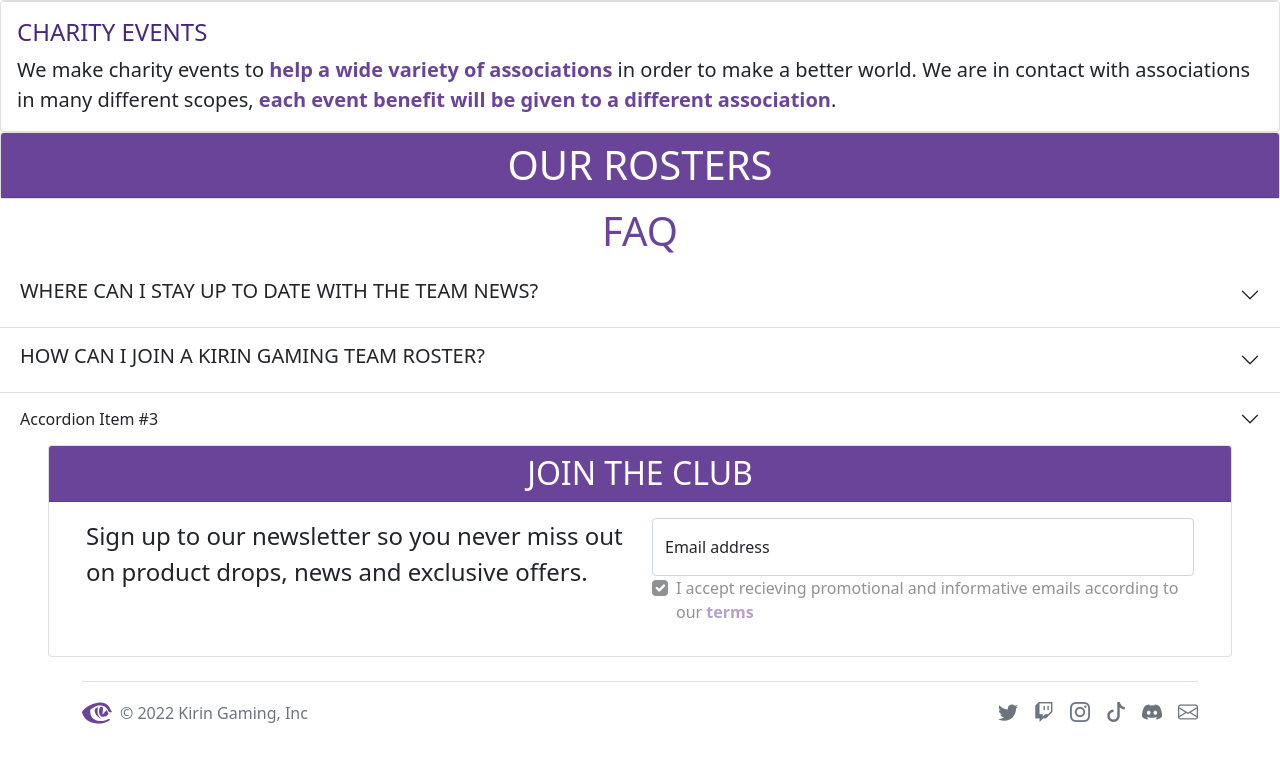
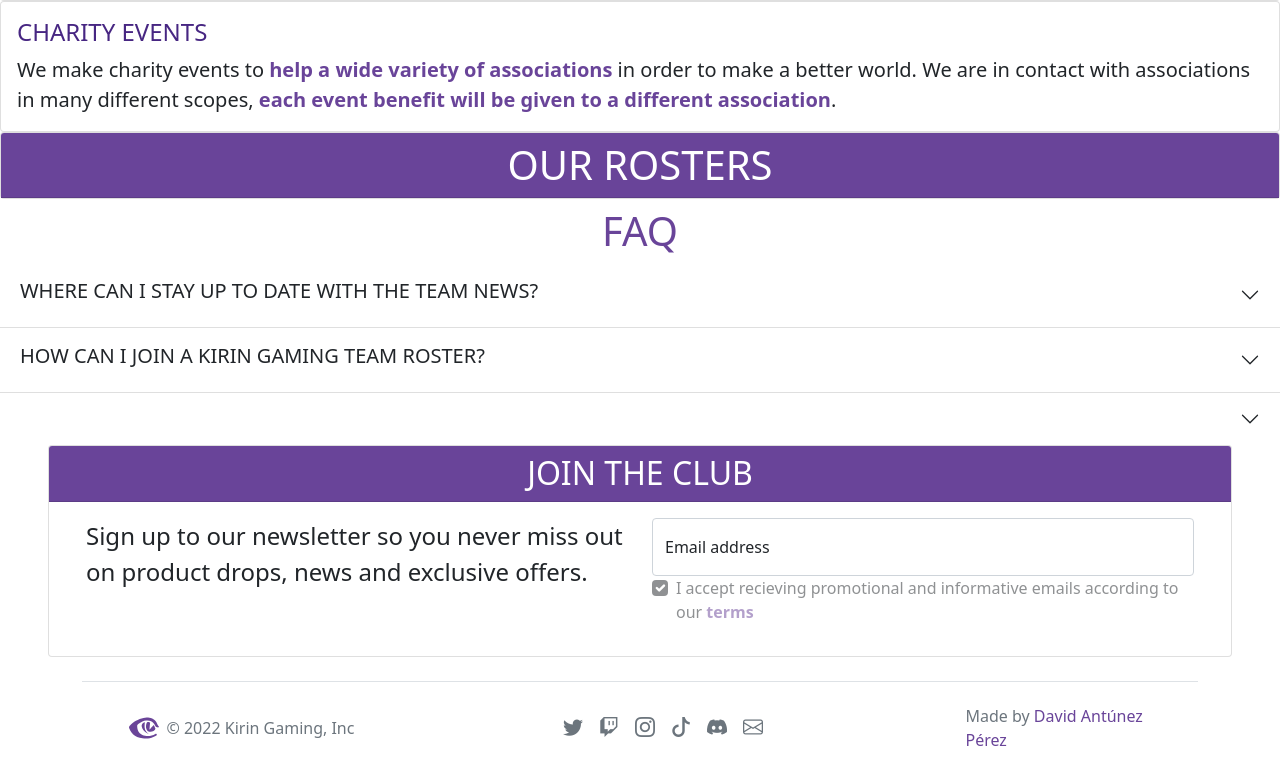
Before and after one commit to DavidAntunezPerez/ml-bootstrap-kiringaming, a plain HTML site: page index.html in a window 1280 px wide. Shown: the part 1550-2334 px from the top of the page. Drawn offline with nearby package versions, Linux system fonts and the light colour scheme.

Commit message:
Fixed Footer

```diff
--- a/index.html
+++ b/index.html
@@ -187,15 +187,13 @@
         <h2 class="accordion-header" id="flush-headingThree">
           <button class="accordion-button collapsed" type="button" data-bs-toggle="collapse"
             data-bs-target="#flush-collapseThree" aria-expanded="false" aria-controls="flush-collapseThree">
-            Accordion Item #3
+            <h5></h5>
           </button>
         </h2>
         <div id="flush-collapseThree" class="accordion-collapse collapse" aria-labelledby="flush-headingThree"
           data-bs-parent="#accordionFlushExample">
-          <div class="accordion-body">Placeholder content for this accordion, which is intended to demonstrate the
-            <code>.accordion-flush</code> class. This is the third item's accordion body. Nothing more exciting
-            happening here in terms of content, but just filling up the space to make it look, at least at first
-            glance, a bit more representative of how this would look in a real-world application.
+          <div class="accordion-body">
+
           </div>
         </div>
       </div>
@@ -233,14 +231,13 @@
   <!-- FOOTER SECTION -->
   <div class="container" id="contact">
     <footer id="contact" class="d-flex flex-wrap justify-content-between align-items-center py-3 my-4 border-top">
-      <div class="col-md-4 d-flex align-items-center">
+      <div class="col-md-4 d-flex align-items-center mx-auto">
         <a href="/" class="mb-3 me-2 mb-md-0 text-muted text-decoration-none lh-1">
-          <img class="kirinfilter" src="./images/ojo_kirin_morado.svg" alt="triangle with all three sides equal" height="30" width="30">
+          <img class="kirinfilter" src="./images/ojo_kirin_morado.svg" alt="triangle with all three sides equal" height="60" width="30">
         </a>
         <span class="text-muted">© 2022 Kirin Gaming, Inc</span>
       </div>
-
-      <ul class="nav col-md-4 justify-content-end list-unstyled d-flex">
+      <ul class="nav col-md-4 justify-content-start list-unstyled d-flex">
         <li class="ms-3"><a class="text-muted" href="https://twitter.com/KirinGamingClub"><i class="bi bi-twitter fs-5"></i></a></li>
         <li class="ms-3"><a class="text-muted" href="https://www.twitch.tv/kiringamingclub"><i class="bi bi-twitch fs-5"></i></a></li>
         <li class="ms-3"><a class="text-muted" href="https://www.instagram.com/kiringamingclub/"><i class="bi bi-instagram fs-5"></i></a></li>
@@ -248,6 +245,9 @@
         <li class="ms-3"><a class="text-muted" href="https://discord.com/invite/aVDQrrq4nM"><i class="bi bi-discord fs-5"></i></a></li>
         <li class="ms-3"><a class="text-muted" href="#"><i class="bi bi-envelope fs-5"></i></a></li>
       </ul>
+      <div class="col-md-2 d-flex align-items-center mx-auto">
+          <span class="text-muted mx-auto">Made by <a href="https:/github.com/DavidAntunezPerez">David Antúnez Pérez</a> </span>
+      </div>
     </footer>
   </div>
 
```
